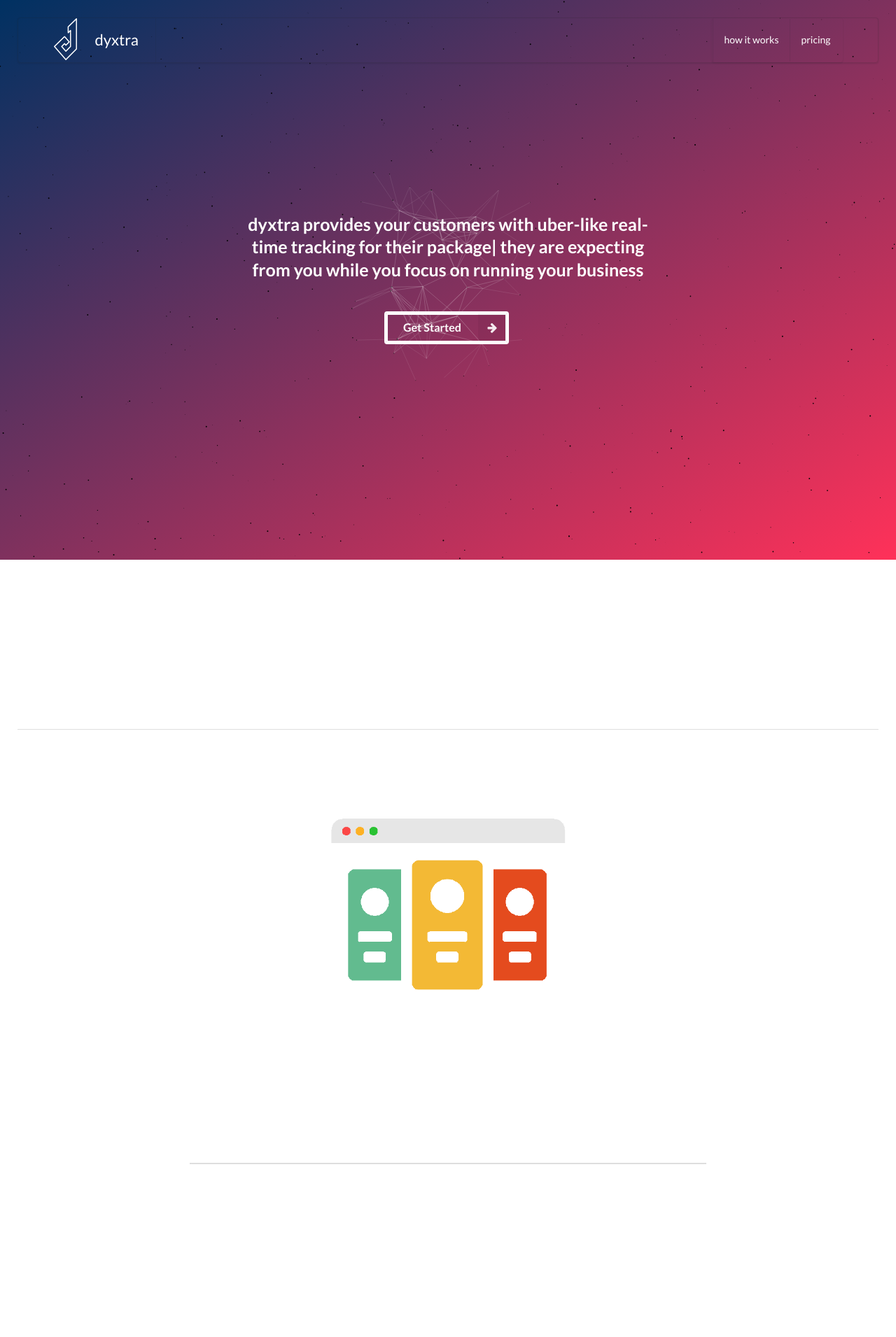
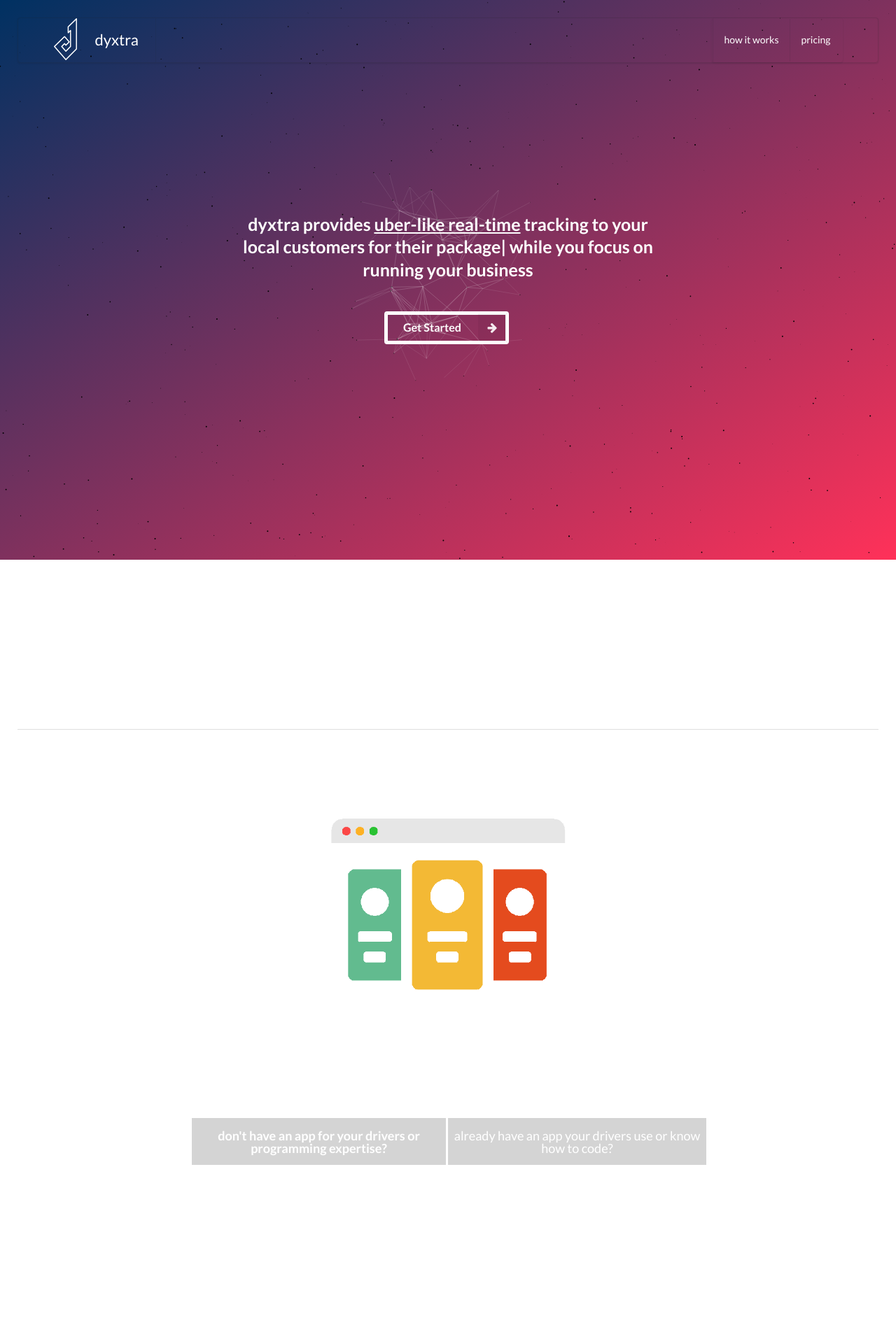
Before and after one commit to yusuf-musleh/dyxtra-landing-page, a Flask app: page / in a window 1280 px wide. Shown: the top 1911 px of the page at 70% size. Run offline with Flask 2, Linux system fonts and the light colour scheme; some libraries are stand-ins or nearby versions.

Commit message:
Make tabs in step 2 appear more 'clickable' instead of normal text Change the main text on page, more consise and smooth Add LONG and LAD parameters to `dyxtra.start_tracking` function calls Change some of the text to be more understandable and all lowercase Make one of the tab options already selected by default in attempt to show its a clickable tab Change trip variable to be string id instead of int

```diff
--- a/static/css/index.css
+++ b/static/css/index.css
@@ -211,7 +211,9 @@
 }
 
 .ui.secondary.pointing.menu .active.item, .ui.secondary.pointing.menu .active.item:hover {
-	border-bottom-color: white;
+	border-style: solid;
+	border-color: white;
+
 }
 
 .ui.secondary.pointing.menu .item:hover {
@@ -222,6 +224,8 @@
 #code_or_no_code .ui.pointing.secondary.menu > a {
 	color: white;
 	font-size: 18px;
+	border-bottom-color: white;
+	background: rgba(0, 0, 0, 0.17);
 }
 
 .ui.attached.tabular.menu {
--- a/templates/index.html
+++ b/templates/index.html
@@ -5,9 +5,9 @@
       <div class="four wide column"></div>
       <div class="eight wide column">
         <h2 class="ui header">
-          dyxtra provides your customers with uber-like real-time tracking for their
+          dyxtra provides <u>uber-like real-time</u> tracking to your local customers for their
           <div id="typed_word_div"><span id="element"></span></div>
-          they are expecting from you while you focus on running your business
+          while you focus on running your business
         </h2>
         <button onclick="window.location='{{ url_for('pricing') }}';" class="ui inverted right labeled icon large button" id="main_get_started_btn">
           <i class="right arrow icon"></i>
@@ -32,20 +32,20 @@
 
       <div class="ui section hidden divider"></div>
       <h2 class="ui header float left">Step 2</h2>
-      <h3 class="ui header instruction_step">which one of the following best describes you and your business:</h3>
+      <h3 class="ui header instruction_step">select one of the following that best describes you and your business:</h3>
 
       <div id="code_or_no_code">
         <div class="ui pointing secondary stackable two item menu">
-          <a class="item" data-tab="first">don't have an app for your drivers and not a fan of coding?</a>
-          <a class="item" data-tab="second">already have an app your drivers use?</a>
+          <a class="active item" data-tab="first">don't have an app for your drivers or programming expertise?</a>
+          <a class="item" data-tab="second">already have an app your drivers use or know how to code?</a>
         </div>
-        <div class="ui tab" data-tab="first">
+        <div class="ui active tab" data-tab="first">
           <div class="ui section hidden divider"></div>
           <div class="ui equal width grid">
             <div class="column">
-              <h3 class="ui header instruction_step">download our app for your drivers and sign-in</h3>
+              <h3 class="ui header instruction_step">download our app for each driver and sign-in</h3>
               <img id="download_app_img" src="{{ url_for('static', filename='imgs/how_it_works/app_download.png') }}">
-              <h3 class="ui header instruction_step">add new trip details, destination, customer contact information</h3>
+              <h3 class="ui header instruction_step">add new trip details, destination, customer contact information in the app</h3>
               <img id="trip_info_image" src="{{ url_for('static', filename='imgs/how_it_works/add_trip_info_white.png') }}">
             </div>
           </div>
@@ -73,7 +73,7 @@
 dyxtra.initialize(this.getApplicationContext(), “YOUR_KEY”);
 
 // create a new trip you would like to track
-int trip = dyxtra.create_trip(DRIVER_ID, CUSTOMERS_EMAILS)
+String trip = dyxtra.create_trip(DRIVER_ID, LONGITUDE, LATITUDE, CUSTOMERS_EMAILS)
 
 // start tracking!
 dyxtra.start_tracking(trip)
@@ -91,7 +91,7 @@
 dyxtra.initialize("YOUR_KEY")
 
 // create a new trip you would like to track
-var trip = dyxtra.create_trip(DRIVER_ID, CUSTOMERS_EMAILS)
+var trip = dyxtra.create_trip(DRIVER_ID, LONGITUDE, LATITUDE, CUSTOMERS_EMAILS)
 
 // start tracking!
 dyxtra.start_tracking(trip)
@@ -109,7 +109,7 @@
 [dyxtra initialize:@"YOUR_KEY"];
 
 // create a new trip you would like to track
-int trip = [dyxtra create_trip: DRIVER_ID, CUSTOMERS_EMAILS];
+NSString *trip = [dyxtra create_trip: DRIVER_ID, LONGITUDE, LATITUDE, CUSTOMERS_EMAILS];
 
 // start tracking!
 [dyxtra start_tracking:trip];
@@ -128,8 +128,8 @@
       <div class="ui equal width stackable grid">
         <div class="column">
           <h2 class="ui header float left">Step 3</h2>
-          <h3 class="ui header instruction_step">Start tracking!</h3>
-          <h3 class="ui header instruction_step">A unique link is sent to your customers that will take them to a map that tracks the location of their order in real-time with no sign-up/download/installation</h3>
+          <h3 class="ui header instruction_step">start tracking!</h3>
+          <h3 class="ui header instruction_step">a unique link is sent to your customers that will take them to a map that shows the location of their order in real-time with no sign-up/download/installation</h3>
         </div>
       </div>
 
@@ -139,14 +139,14 @@
         <dir class="column">
         </dir>
         <dir class="column">
-          <h3 class="ui header instruction_step">View it on their smart phones/tablets</h3>
+          <h3 class="ui header instruction_step">view it on their smart phones/tablets</h3>
           <img id="iphone_tracking_img" src="{{ url_for('static', filename='imgs/how_it_works/iphone_with_tracking.png') }}">
         </dir>
         <dir class="column">
           <h3 class="ui header or_separator">-- OR --</h3>
         </dir>
         <dir class="column">
-          <h3 class="ui header instruction_step">View it on their laptops/computers</h3>
+          <h3 class="ui header instruction_step">view it on their laptops/computers</h3>
           <img id="imac_tracking_img" src="{{ url_for('static', filename='imgs/how_it_works/imac_with_tracking.png') }}">
         </dir>
         <dir class="column">
```
